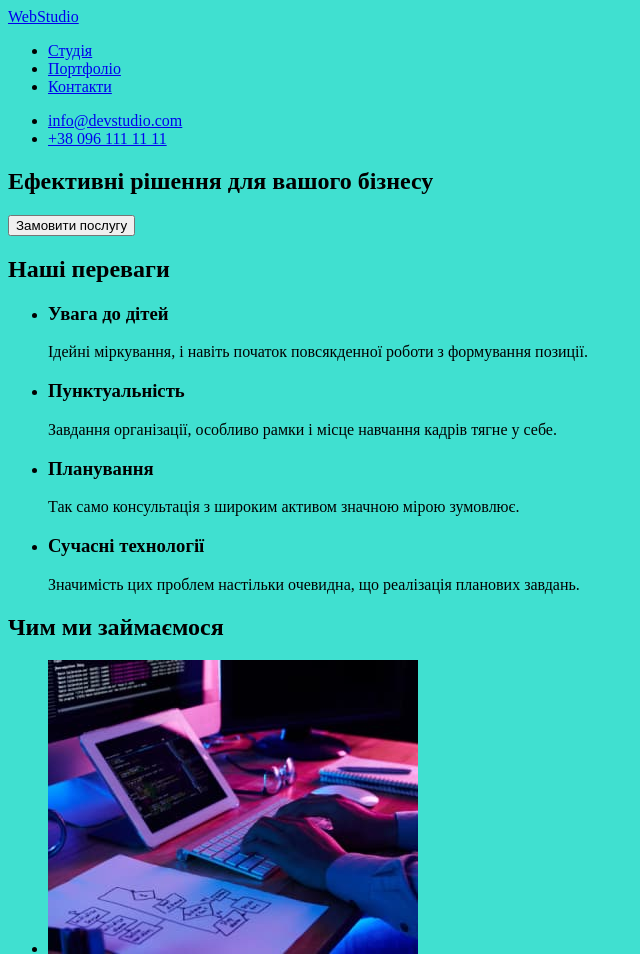
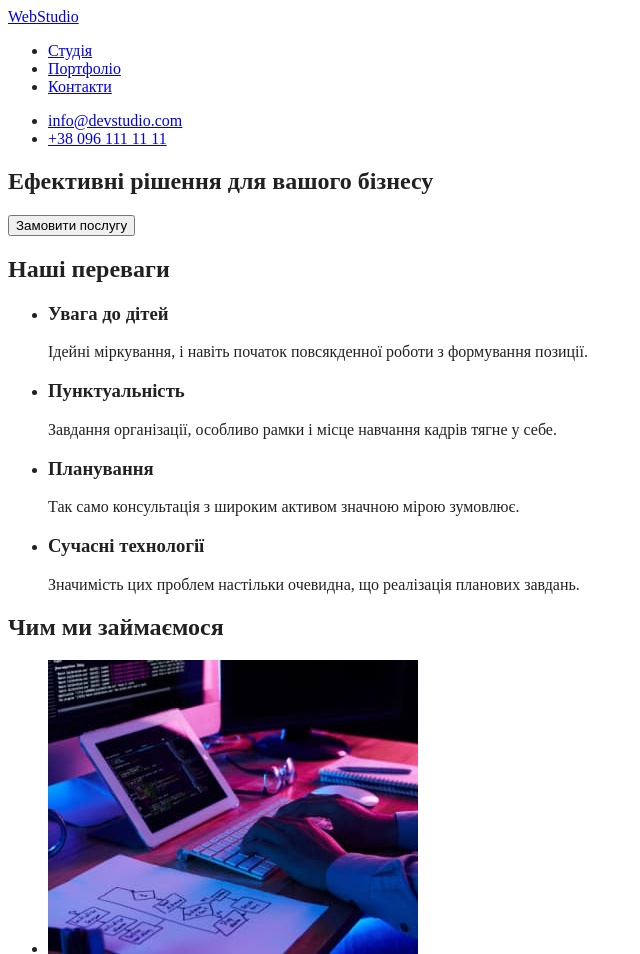
Before and after one commit to OleksandrKambarov/goit-markup-hw-02, a plain HTML site: page index.html in a window 1280 px wide. Shown: the top 954 px of the page, without its empty margins (0-640 px from the left). Drawn offline with Linux system fonts and the light colour scheme.

Commit message:
Палітра кольорів сss

```diff
--- a/css/Styles.css
+++ b/css/Styles.css
@@ -1 +1,21 @@
-body {background-color: turquoise;}
+    body {
+    background-color: #FFFFFF;
+    color: #212121; }
+
+/* колір основного тексту #212121 */
+
+/* вторичний колір тексту #757575 */
+
+/* колір тексту логотипу #FFFFFF */
+
+/* чорний логотип хедер #000000 */
+
+/* колір тексту #FFFFFF 60%  */
+
+/* акцент #2196F3 */
+
+/* вторичний колір фона  #F5F4FA */
+
+/* колір фону героя та футера #2F303A */
+
+/* колір фрна хедера #ECECEC */
--- a/index.html
+++ b/index.html
@@ -8,7 +8,7 @@
     <link rel="stylesheet" href="./css/Styles.css" />
   </head>
 
-  <body>
+  <body class="page">
     <header>
       <nav>
         <a href="./index.html ">WebStudio</a>
```
